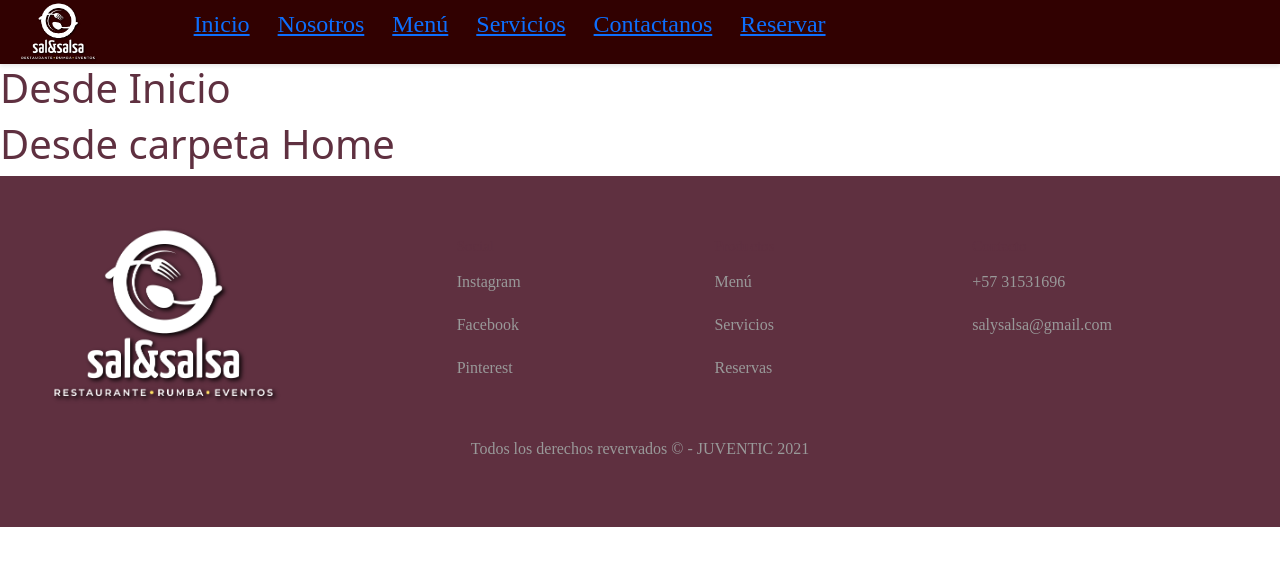
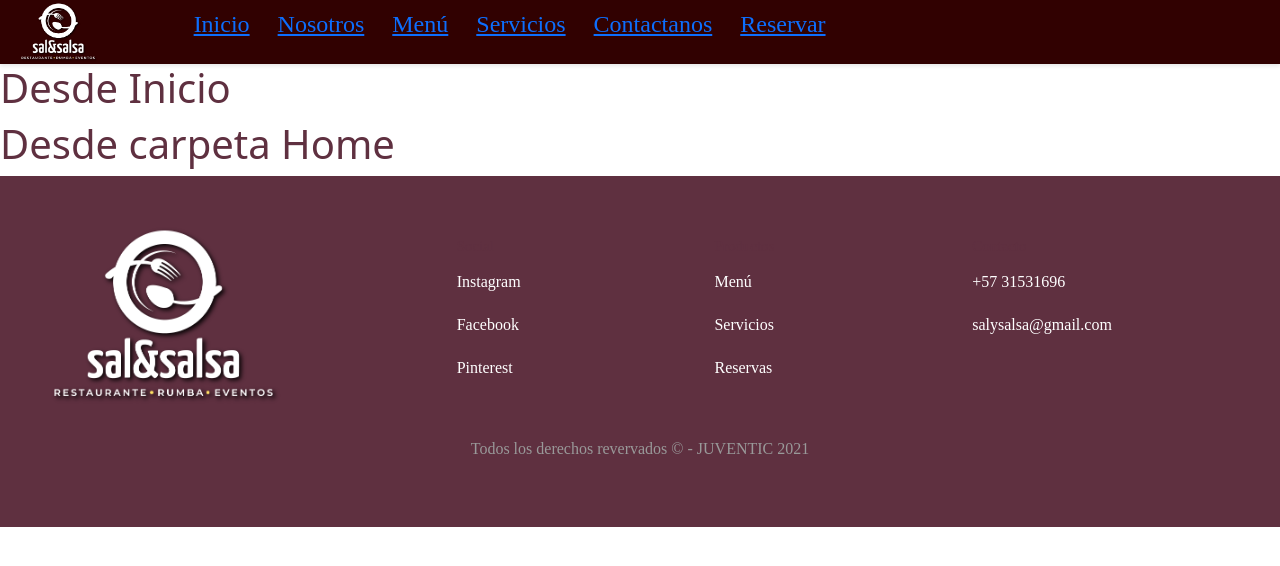
Before and after one commit to MALEROCHA03/RESTAURANTE-REACT, a React (Create React App) app: page /home in a window 1280 px wide. Shown: the top 566 px of the page. Built offline with nearby package versions, Linux system fonts and the light colour scheme.

Commit message:
Un comentario de lo que se hizo

```diff
--- a/src/components/Footer/Footer.jsx
+++ b/src/components/Footer/Footer.jsx
@@ -14,26 +14,26 @@ export function Footer() {
             <h2>
               Social</h2>
             <ul className="box">
-              <li><a href="#">Instagram</a></li>
-              <li><a href="#">Facebook</a></li>
-              <li><a href="#">Pinterest</a></li>
+              <li><>Instagram</></li>
+              <li><>Facebook</></li>
+              <li><>Pinterest</></li>
             </ul>
           </li>
           <li >
             <h2>
               Productos</h2>
             <ul className="box">
-              <li><a href="#">Menú</a></li>
-              <li><a href="#">Servicios</a></li>
-              <li><a href="#">Reservas</a></li>
+              <li><>Menú</></li>
+              <li><>Servicios</></li>
+              <li><>Reservas</></li>
 
             </ul>
           </li>
           <li>
             <h2>Contacto</h2>
             <ul className="box">
-              <li><a href="#">+57 31531696</a></li>
-              <li><a href="#">salysalsa@gmail.com</a></li>
+              <li><>+57 31531696</></li>
+              <li><>salysalsa@gmail.com</></li>
 
             </ul>
           </li>
--- a/src/components/Menu/Menu.jsx
+++ b/src/components/Menu/Menu.jsx
@@ -1,7 +1,7 @@
 import React from "react";
 import "./Menu.css";
 import plato1 from "../../images/menu1@2x.png";
-import ReactDOM from 'react-dom'
+
 import { FontAwesomeIcon } from '@fortawesome/react-fontawesome'
 import { faShoppingCart } from '@fortawesome/free-solid-svg-icons'
 
--- a/src/components/Nosotros/Nosotros.jsx
+++ b/src/components/Nosotros/Nosotros.jsx
@@ -120,7 +120,6 @@ export const About = () => {
         </Container>
       </div>
 
-/**Corregir comentarios */
       <div id="carouselExampleControls" class="carousel slide" data-bs-ride="carousel">
         <div class="carousel-inner">
 
```
